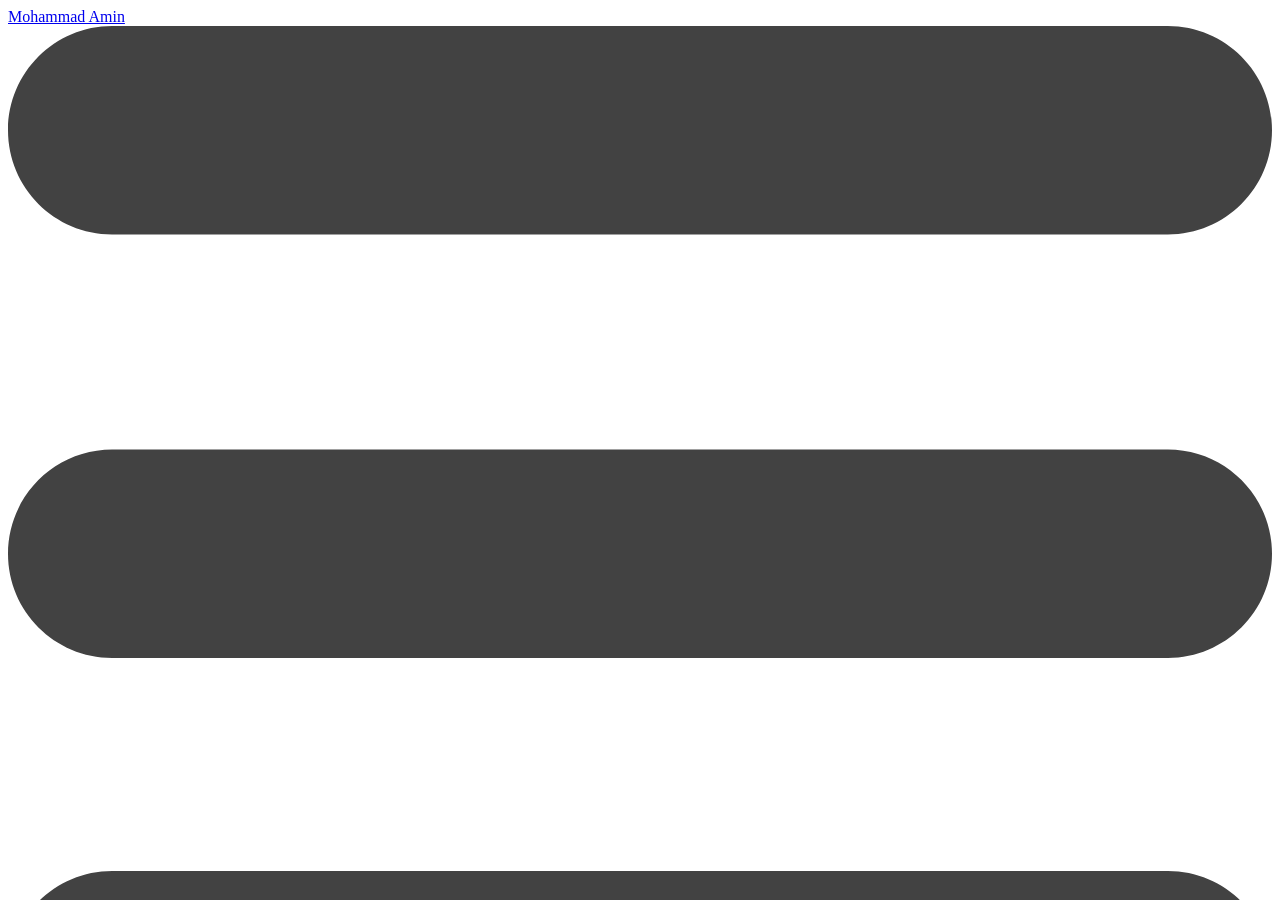
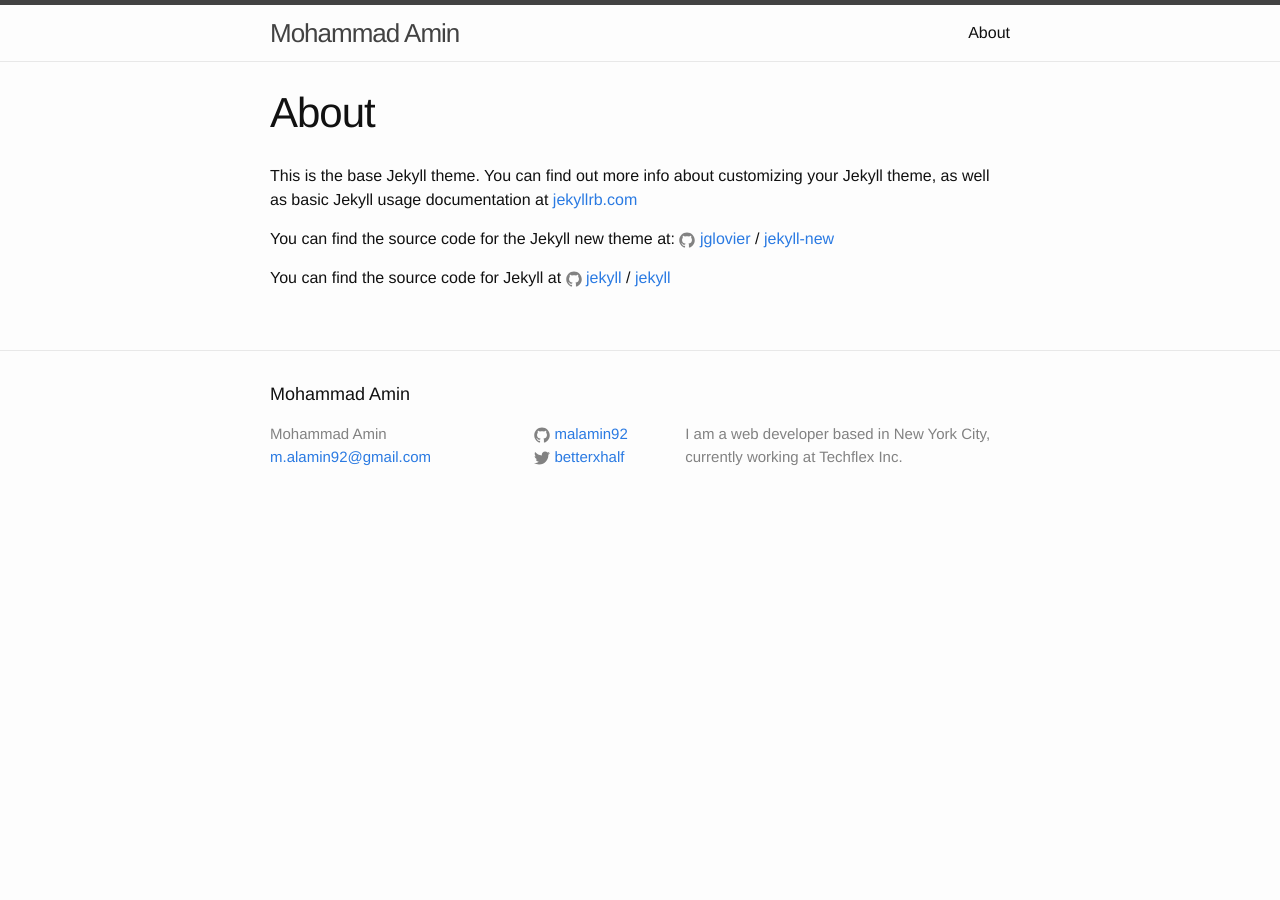
Before and after one commit to malamin92/malamin92.github.io, a Jekyll site: the page built from about.md, in a window 1280 px wide and 900 px high. Built offline with Jekyll 4.4.1, drawn with Linux system fonts in a browser that asks for light colours.

Commit message:
more configs

```diff
--- a/_config.yml
+++ b/_config.yml
@@ -10,10 +10,10 @@
 email: m.alamin92@gmail.com
 description: > # this means to ignore newlines until "baseurl:"
   I am a web developer based in New York City, currently working at Techflex Inc.
-baseurl: "index.html" # the subpath of your site, e.g. /blog
-url: "http://yourdomain.com" # the base hostname & protocol for your site
-twitter_username: jekyllrb
-github_username:  jekyll
+baseurl: "" # the subpath of your site, e.g. /blog
+url: "" # the base hostname & protocol for your site
+twitter_username: betterxhalf
+github_username: malamin92
 
 # Build settings
 markdown: kramdown
```
Also changed, not shown: 4 other files.
